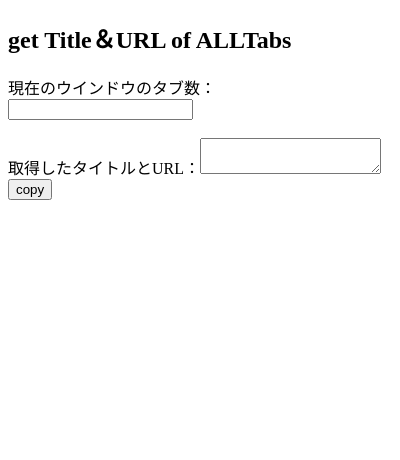
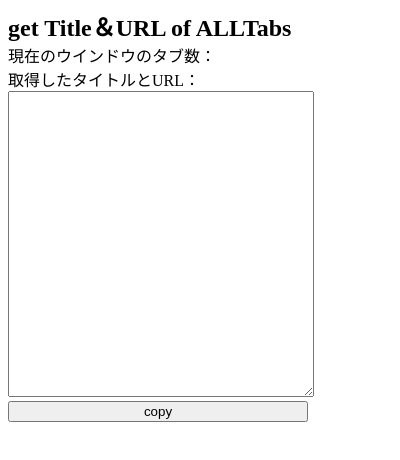
Before and after one commit to haruu11113/reading-list-chrome, a browser extension: page popup.html in a window 400 px wide. Drawn offline with Linux system fonts and the light colour scheme.

Commit message:
feat: split css

```diff
--- a/popup.html
+++ b/popup.html
@@ -1,13 +1,34 @@
 <!DOCTYPE HTML>
 <html>
-  <head>
+<head>
     <meta charset="utf-8">
     <script src="getTitleAndURL.js"></script>
-  </head>
-  <body>
+    <style>
+        body {
+            width: 300px;
+        }
+        h2,label,button {
+            margin: auto 0;
+            width: 100%;
+        }
+        .width-fit {
+            width: 100%;
+            height: 300px;
+        }
+    </style>
+</head>
+<body>
     <h2>get Title＆URL of ALLTabs</h2>
-    <label>現在のウインドウのタブ数：<input id="numOfTabs" type="number" readonly></label><br><br>
-    <label>取得したタイトルとURL：<textarea id="txt"></textarea></label><br>
+    <div>
+        <label>現在のウインドウのタブ数：</label>
+        <a id="numOfTabs" type="number"></a>
+    </div>
+    <div>
+        <label>取得したタイトルとURL：</label>
+        <div>
+            <textarea class="width-fit"id="txt"></textarea>
+        </div>
+    </div>
     <button id="copy">copy</button>
-  </body>
+</body>
 </html>
```
